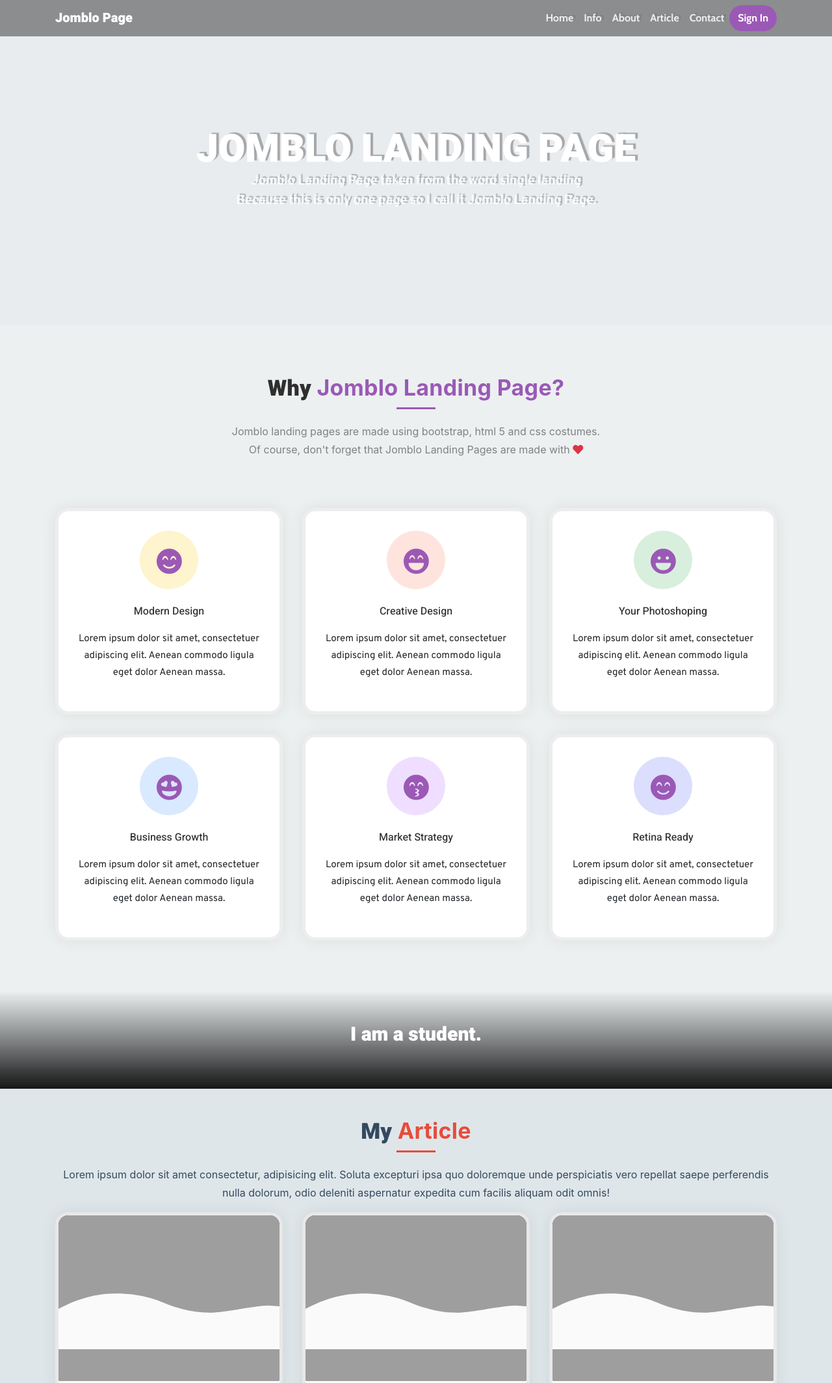
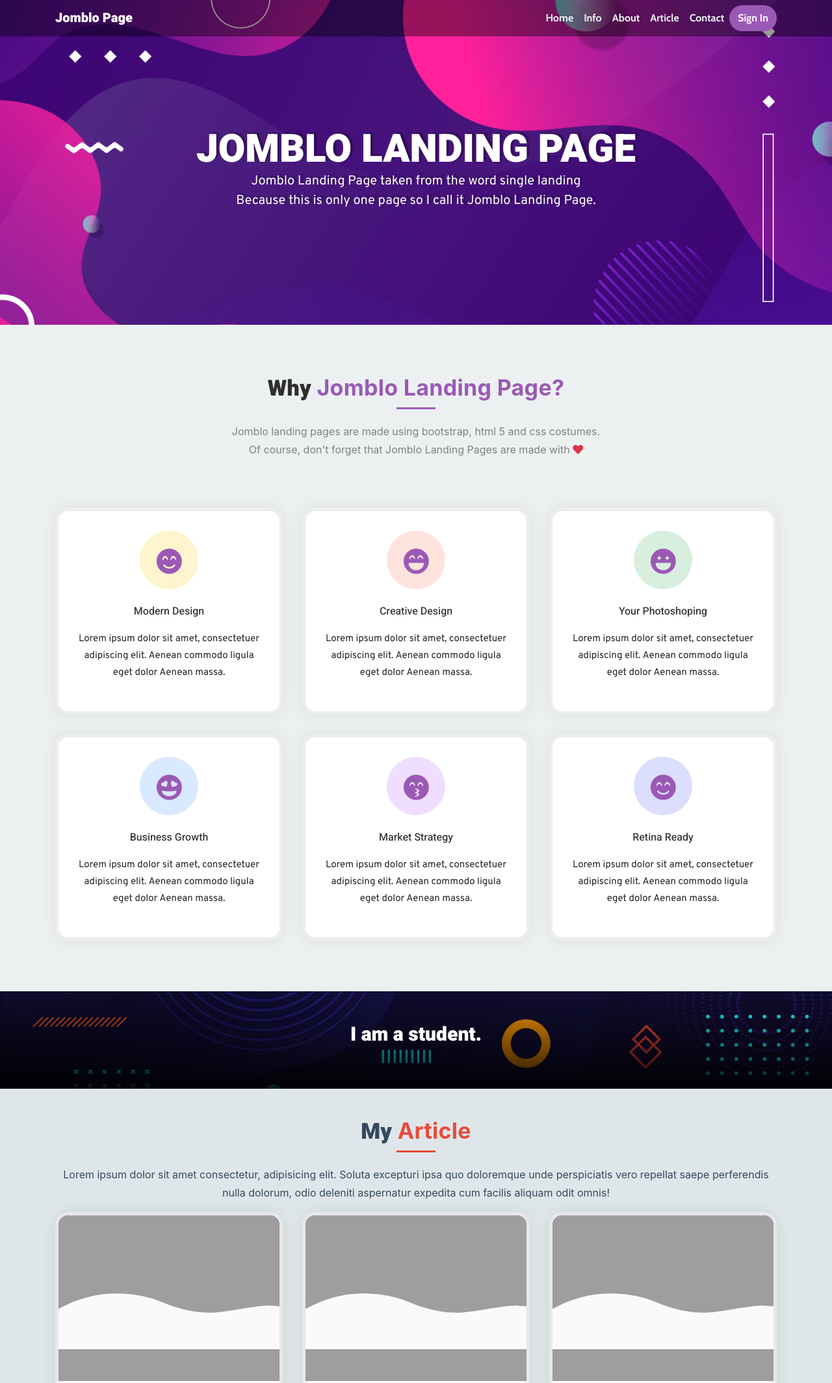
Before and after one commit to aldanrp/Jomblo-Landing-Page, a plain HTML site: page index.html in a window 1280 px wide. Shown: the top 2129 px of the page at 65% size. Drawn offline with nearby package versions, Linux system fonts and the light colour scheme; the site is published under a folder, as on GitHub Pages, so addresses that start at the root find nothing.

Commit message:
fix images background

```diff
--- a/asset/css/costume.css
+++ b/asset/css/costume.css
@@ -73,7 +73,7 @@ a.nav-item.nav-link.menu:hover {
 }
 
 .jumbotron {
-    background-image: url(/asset/img/3571325.jpg);
+    background-image: url("../img/3571325.jpg");
     background-size: cover;
     height: 400px;
 }
@@ -355,7 +355,7 @@ p.awesome_line {
 
 /* ABOUT SECTION */
 .aboutme {
-    background-image: url(/asset/img/3159551.jpg);
+    background-image: url(../img/3159551.jpg);
     background-size: cover;
     height: 150px;
     position: relative;
```
